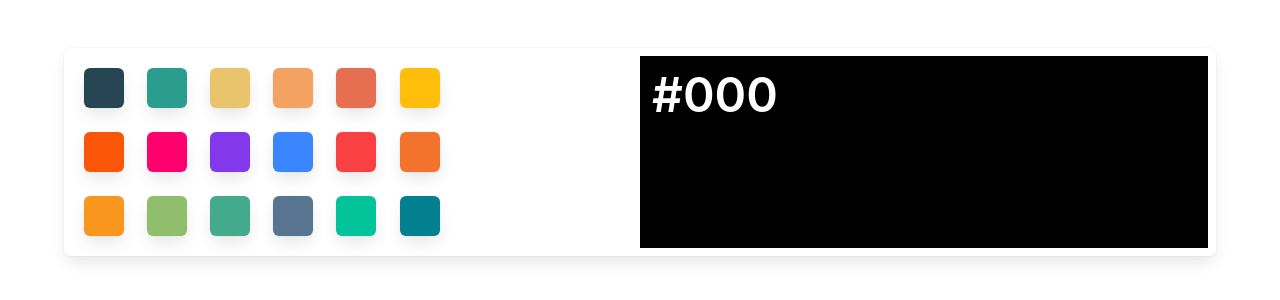
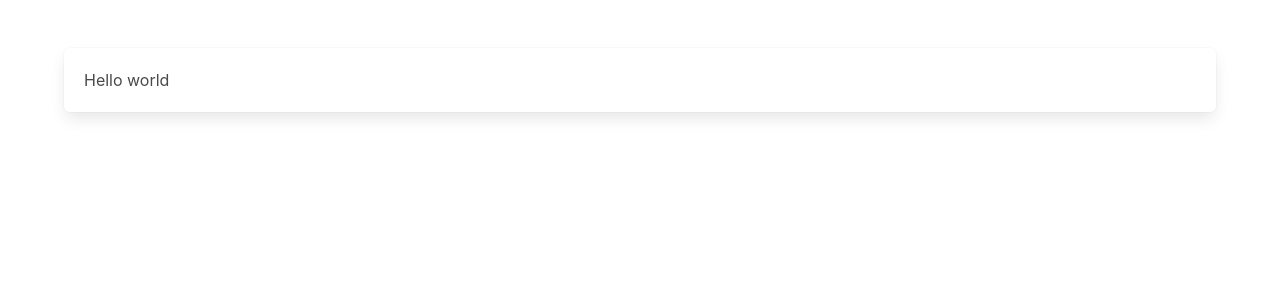
Before and after one commit to aftabqamar90/VuePractice, a Vue app: page / in a window 1280 px wide. Shown: the top 300 px of the page. Built offline with nearby package versions, Linux system fonts and the light colour scheme.

Commit message:
remove unnecessary files and start new branch

```diff
--- a/src/App.vue
+++ b/src/App.vue
@@ -3,20 +3,7 @@
     <div class="section">
       <div class="container">
           <div class="box">
-              <div class="columns">
-                <div class="column is-4">
-                    <div class="columns is-multiline">
-                        <div class="column is-2" v-for="(color,index) in colors" :key="index">
-                            <ColorBox @ChangeColor="ChangeColor" :color="color"></ColorBox>
-                        </div>
-                    </div>
-                </div>
-                <div class="column is-6 is-offset-2" :style="{'background-color':boxColor}">
-                  <h1 class="title is-1 has-text-white">
-                    {{boxColor}}
-                  </h1>
-                </div>
-              </div>
+              Hello world
           </div>
       </div>
     </div>
@@ -30,41 +17,13 @@
 </style>
 <script>
 import   "bulma/css/bulma.css"
-import  ColorBox from "./components/ColorBox"
 export default {
   name: 'App',
-  components: {
-    ColorBox
-  },
+  components: {},
   methods:{
     ChangeColor(color){
         this.boxColor=color;
       }
     },
-   data() {
-    return {
-      boxColor: "#000",
-      colors: [
-        "#264653",
-        "#2a9d8f",
-        "#e9c46a",
-        "#f4a261",
-        "#e76f51",
-        "#ffbe0b",
-        "#fb5607",
-        "#ff006e",
-        "#8338ec",
-        "#3a86ff",
-        "#f94144",
-        "#f3722c",
-        "#f8961e",
-        "#90be6d",
-        "#43aa8b",
-        "#577590",
-        "#02c39a",
-        "#028090"
-      ]
-    };
-   },
-};
+}
 </script>
--- a/src/components/ColorBox.vue
+++ /dev/null
@@ -1,10 +0,0 @@
-<template>
-<div class="box box-color" @click="$emit('ChangeColor',color)" :style="{'background-color':color}"></div>
-</template>
-<script>
-
-export default {
-    name:'ColorBox',
-    props:['color']
-}
-</script>
```
